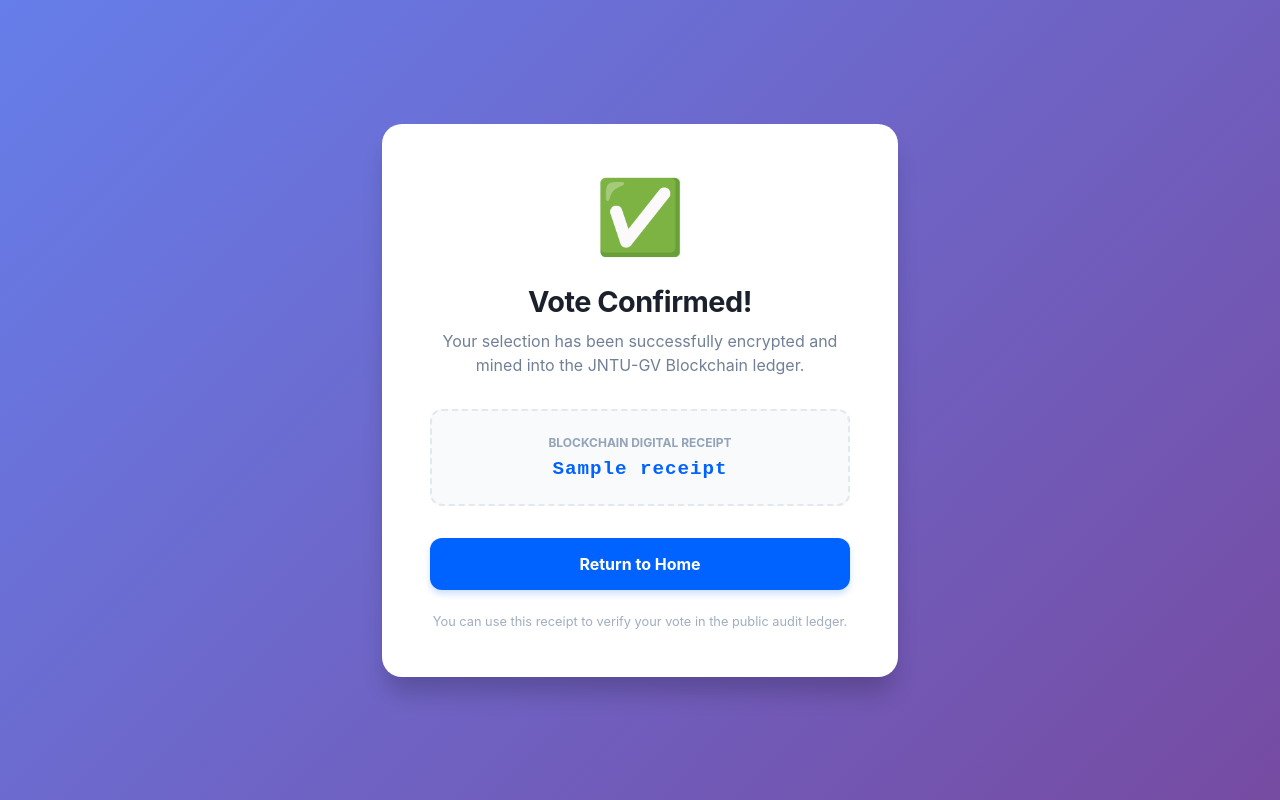
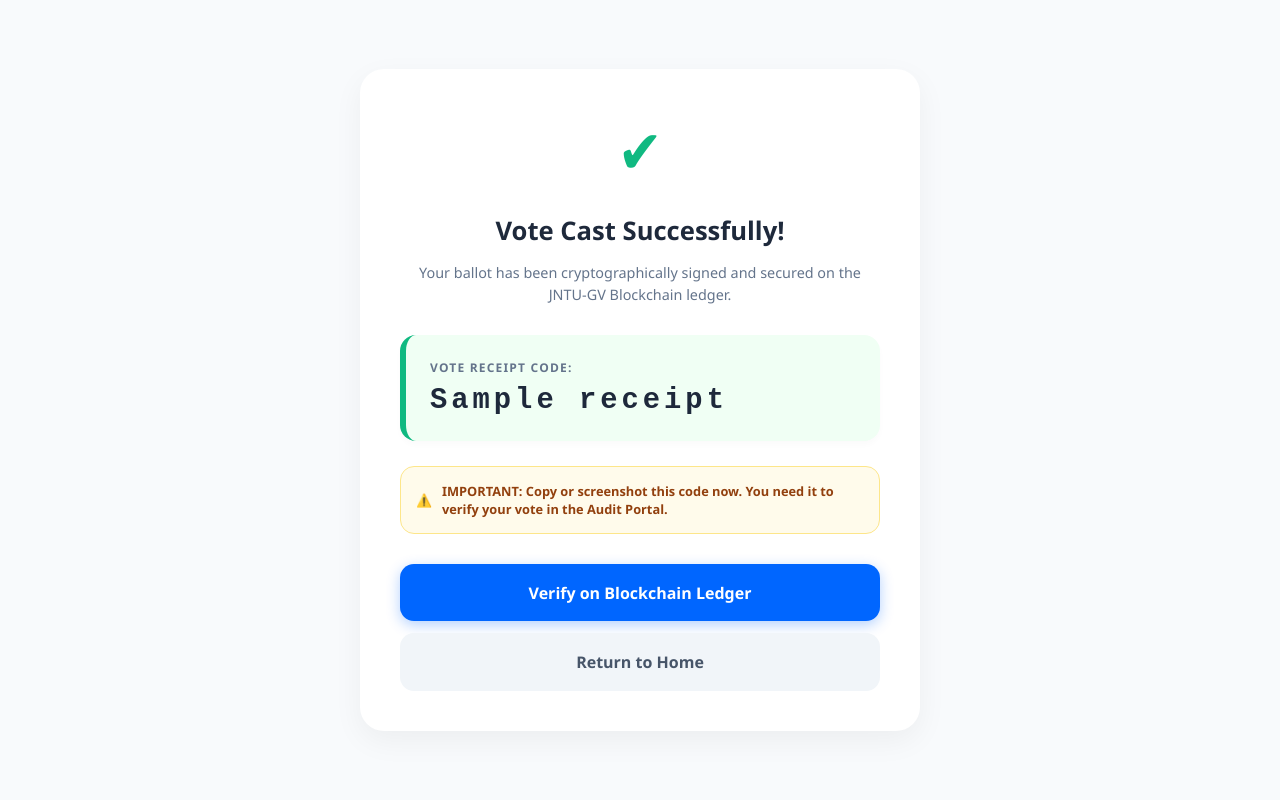
Before and after one commit to prudhvi16131/jntugv-voting-system, a Flask app: template templates/success.html in a window 1280 px wide. Run offline with Flask 3, Linux system fonts and the light colour scheme; the template is opened without the code that fills it: most values are stand-ins (such as "Sample title", 1, 10 or a date in 2020).

Commit message:
Updated success page to match professional audit design

```diff
--- a/templates/success.html
+++ b/templates/success.html
@@ -3,114 +3,145 @@
 <head>
     <meta charset="UTF-8">
     <meta name="viewport" content="width=device-width, initial-scale=1.0">
-    <title>Vote Confirmed | JNTU-GV Secure Voting</title>
+    <title>JNTU-GV | Vote Successful</title>
     <style>
         :root {
-            --primary: #0062ff;
-            --success: #10b981;
-            --bg: #f0f4f8;
+            --jntu-blue: #0066ff;
+            --success-bg: #f0fff4;
+            --success-border: #10b981;
+            --text-main: #1e293b;
+            --text-muted: #64748b;
         }
+
         body {
-            font-family: 'Inter', system-ui, -apple-system, sans-serif;
-            background: linear-gradient(135deg, #667eea 0%, #764ba2 100%);
+            font-family: 'Segoe UI', Tahoma, Geneva, Verdana, sans-serif;
+            background-color: #f8fafc;
             display: flex;
             justify-content: center;
             align-items: center;
             min-height: 100vh;
             margin: 0;
-            color: #2d3748;
         }
-        .card {
+
+        .success-card {
             background: white;
-            padding: 3rem;
-            border-radius: 20px;
-            box-shadow: 0 20px 25px -5px rgba(0,0,0,0.2);
+            padding: 2.5rem;
+            border-radius: 24px;
             width: 90%;
-            max-width: 420px;
+            max-width: 480px;
+            box-shadow: 0 10px 30px rgba(0,0,0,0.05);
             text-align: center;
+            animation: fadeIn 0.5s ease-out;
         }
+
+        @keyframes fadeIn { from { opacity: 0; transform: translateY(10px); } to { opacity: 1; transform: translateY(0); } }
+
         .check-icon {
-            font-size: 4.5rem;
-            color: var(--success);
-            margin-bottom: 1.5rem;
-            display: inline-block;
-            animation: scaleIn 0.5s ease-out;
+            font-size: 60px;
+            margin-bottom: 15px;
+            display: block;
+            color: var(--success-border);
         }
-        @keyframes scaleIn {
-            0% { transform: scale(0); opacity: 0; }
-            100% { transform: scale(1); opacity: 1; }
+
+        h2 { color: var(--text-main); margin-bottom: 8px; font-weight: 800; font-size: 1.6rem; }
+        .instruction { color: var(--text-muted); font-size: 0.9rem; margin-bottom: 30px; line-height: 1.5; }
+
+        /* Professional Sidebar Receipt Card */
+        .receipt-container {
+            background: var(--success-bg);
+            border-radius: 16px;
+            text-align: left;
+            border-left: 6px solid var(--success-border);
+            padding: 1.5rem;
+            margin-bottom: 25px;
+            box-shadow: 0 4px 6px rgba(0,0,0,0.02);
         }
-        h2 { margin: 0; color: #1a202c; font-size: 1.8rem; letter-spacing: -0.5px; }
-        .message { color: #718096; margin-top: 10px; font-size: 1rem; line-height: 1.5; }
 
-        /* Receipt Box */
-        .receipt-container {
-            margin: 2rem 0;
-            background: #f8fafc;
-            border: 2px dashed #e2e8f0;
-            padding: 1.5rem;
-            border-radius: 12px;
+        .receipt-label {
+            color: var(--text-muted);
+            font-size: 0.75rem;
+            font-weight: 800;
+            text-transform: uppercase;
+            letter-spacing: 1.2px;
         }
-        .receipt-label {
-            font-size: 0.75rem;
-            text-transform: uppercase;
+
+        .receipt-value {
+            color: var(--text-main);
+            font-size: 1.8rem;
+            font-weight: 900;
+            letter-spacing: 4px;
+            margin-top: 8px;
+            font-family: 'Courier New', Courier, monospace;
+        }
+
+        .warning-banner {
+            background: #fffbeb;
+            color: #92400e;
+            padding: 15px;
+            border-radius: 14px;
+            font-size: 0.8rem;
             font-weight: 700;
-            color: #94a3b8;
-            margin-bottom: 8px;
+            margin-bottom: 30px;
+            border: 1px solid #fde68a;
+            display: flex;
+            align-items: center;
+            gap: 10px;
+            text-align: left;
+        }
+
+        .btn-group { display: flex; flex-direction: column; gap: 12px; }
+
+        .btn {
+            padding: 1.1rem;
+            border-radius: 14px;
+            border: none;
+            font-weight: 700;
+            cursor: pointer;
+            font-size: 1rem;
+            transition: all 0.2s ease;
+            text-decoration: none;
             display: block;
         }
-        .receipt-id {
-            font-family: 'JetBrains Mono', 'Courier New', monospace;
-            font-size: 1.2rem;
-            color: var(--primary);
-            font-weight: 800;
-            letter-spacing: 1px;
-            word-break: break-all;
+
+        .btn-verify {
+            background: var(--jntu-blue);
+            color: white;
+            box-shadow: 0 4px 14px rgba(0, 102, 255, 0.3);
         }
 
         .btn-home {
-            display: inline-block;
-            background: var(--primary);
-            color: white;
-            text-decoration: none;
-            padding: 1rem 2rem;
-            width: 100%;
-            border-radius: 12px;
-            font-weight: 700;
-            font-size: 1rem;
-            transition: all 0.2s;
-            box-sizing: border-box;
-            box-shadow: 0 4px 6px rgba(0, 98, 255, 0.2);
-        }
-        .btn-home:hover {
-            background: #0052d6;
-            transform: translateY(-2px);
-            box-shadow: 0 6px 12px rgba(0, 98, 255, 0.3);
+            background: #f1f5f9;
+            color: #475569;
         }
 
-        .footer-note {
-            margin-top: 1.5rem;
-            font-size: 0.8rem;
-            color: #a0aec0;
+        .btn:hover {
+            transform: translateY(-2px);
+            filter: brightness(1.1);
         }
+
+        .btn:active { transform: translateY(0); }
     </style>
 </head>
 <body>
 
-<div class="card">
-    <div class="check-icon">✅</div>
-    <h2>Vote Confirmed!</h2>
-    <p class="message">Your selection has been successfully encrypted and mined into the JNTU-GV Blockchain ledger.</p>
+<div class="success-card">
+    <span class="check-icon">✔</span>
+    <h2>Vote Cast Successfully!</h2>
+    <p class="instruction">Your ballot has been cryptographically signed and secured on the JNTU-GV Blockchain ledger.</p>
 
     <div class="receipt-container">
-        <span class="receipt-label">Blockchain Digital Receipt</span>
-        <div class="receipt-id">{{ receipt }}</div>
+        <div class="receipt-label">Vote Receipt Code:</div>
+        <div class="receipt-value">{{ receipt }}</div>
     </div>
 
-    <a href="/" class="btn-home">Return to Home</a>
+    <div class="warning-banner">
+        <span>⚠️</span>
+        <div>IMPORTANT: Copy or screenshot this code now. You need it to verify your vote in the Audit Portal.</div>
+    </div>
 
-    <div class="footer-note">
-        You can use this receipt to verify your vote in the public audit ledger.
+    <div class="btn-group">
+        <a href="/audit" class="btn btn-verify">Verify on Blockchain Ledger</a>
+        <a href="/" class="btn btn-home">Return to Home</a>
     </div>
 </div>
 
```
